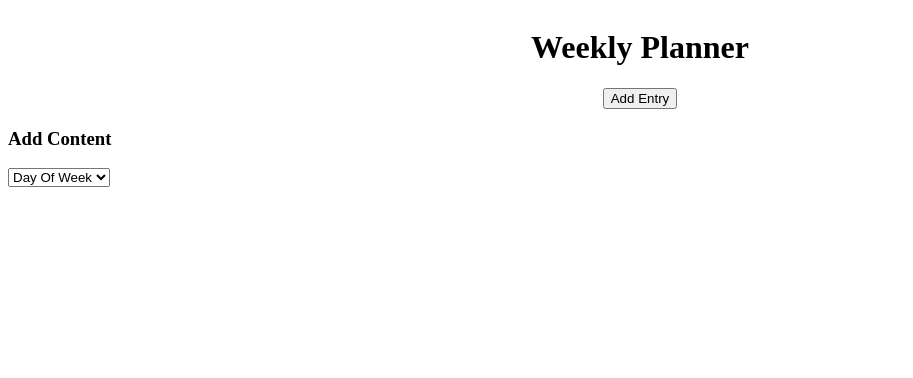
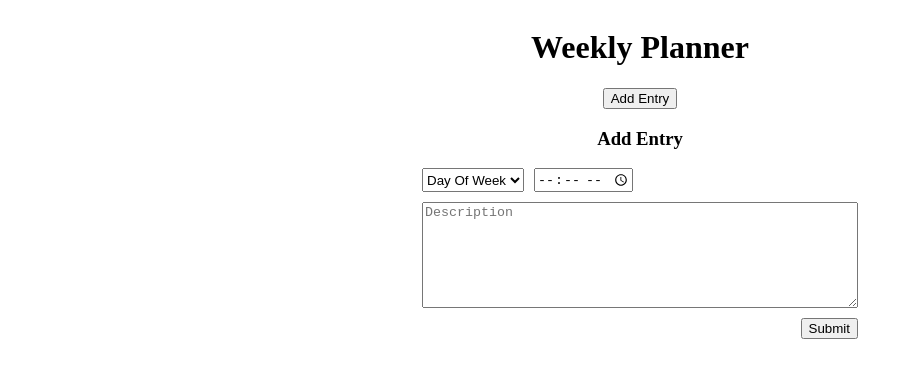
Before and after one commit to DevJosephLee/week-planner, a plain HTML site: page index.html in a window 1280 px wide. Shown: the whole page, without its empty margins (0-913 px from the left). Drawn offline with Linux system fonts and the light colour scheme.

Commit message:
added styling to modal

```diff
--- a/index.html
+++ b/index.html
@@ -7,22 +7,24 @@
   <link rel="stylesheet" href="styles.css">
 </head>
 <body>
-  <div class="container">
+  <header>
     <div class="row justify-content-center">
       <h1>Weekly Planner</h1>
     </div>
+  </header>
+  <div class="container">
     <div class="row justify-content-center">
       <button class="button-add-entry">Add Entry</button>
     </div>
   </div>
-  <div class="row">
-    <div class="modal-outer">
+  <div class="row justify-content-center">
+    <div class="modal-outer ">
       <div class="modal-content hidden">
-        <div class="row">
-          <h3>Add Content</h3>
+        <div class="row justify-content-center">
+          <h3>Add Entry</h3>
         </div>
-        <div class="row">
-          <select name="week-days" class="week-days-dropdown">
+        <div class="row margin-bottom">
+          <select name="week-days" class="week-days-dropdown margin-right">
             <option value="">Day Of Week</option>
             <option value="monday">Monday</option>
             <option value="tuesday">Tuesday</option>
@@ -32,6 +34,14 @@
             <option value="saturday">Saturday</option>
             <option value="sunday">Sunday</option>
           </select>
+          <input type="time">
+
+        </div>
+        <div class="row margin-bottom">
+          <textarea class="planner-notes" placeholder="Description"></textarea>
+        </div>
+        <div class="row justify-content-end">
+          <button class="submit-button">Submit</button>
         </div>
       </div>
     </div>
--- a/styles.css
+++ b/styles.css
@@ -6,8 +6,25 @@
   display: flex;
 }
 
+.justify-content-end {
+  justify-content: end;
+}
+
+.margin-bottom {
+  margin-bottom: 10px;
+}
+
+.margin-right {
+  margin-right: 10px;
+}
+
 .justify-content-center {
   justify-content: center;
+}
+
+.planner-notes {
+  width: 430px;
+  height: 100px;
 }
 
 /* .text-align-center {
```
